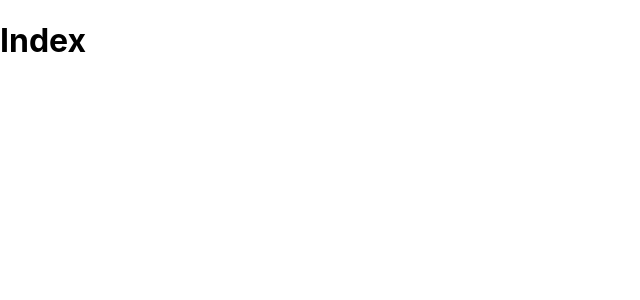
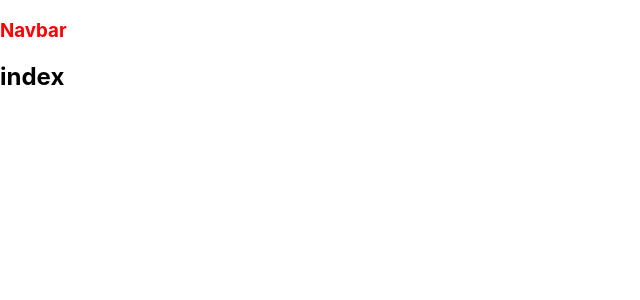
Before and after one commit to Marcos0204/nextJs_example, a Next.js app: page / in a window 1280 px wide. Shown: the top 300 px of the page, without its empty margins (0-640 px from the left). Built offline with nearby package versions, Linux system fonts and the light colour scheme.

Commit message:
layout_component

```diff
--- /dev/null
+++ b/components/Layout/index.js
@@ -0,0 +1,13 @@
+import React from 'react';
+import Navbar from '../Navbar';
+
+const Layout = ({children}) => {
+    return (
+        <>
+            <Navbar/>
+            {children}
+        </>
+    )
+}
+
+export default Layout
--- /dev/null
+++ b/components/Navbar/index.jsx
@@ -0,0 +1,12 @@
+import React from 'react';
+
+
+const Navbar = () => {
+    return (
+        <div>
+            <h3 style={{ color:'red'}}>Navbar</h3>
+        </div>
+    )
+}
+
+export default Navbar
--- a/pages/index.js
+++ b/pages/index.js
@@ -1,12 +1,11 @@
-import React from 'react'
+import React from 'react';
+import Layout from '../components/Layout';
 
 const Index = () => {
   return (
-    <div>
-      <h1>
-        Index
-      </h1>
-    </div>
+    <Layout>
+      <h2>index</h2>
+    </Layout>
   )
 }
 
```
Also changed, not shown: pages/blog.js (added, +12 -0 lines), pages/github.js (added, +12 -0 lines).
